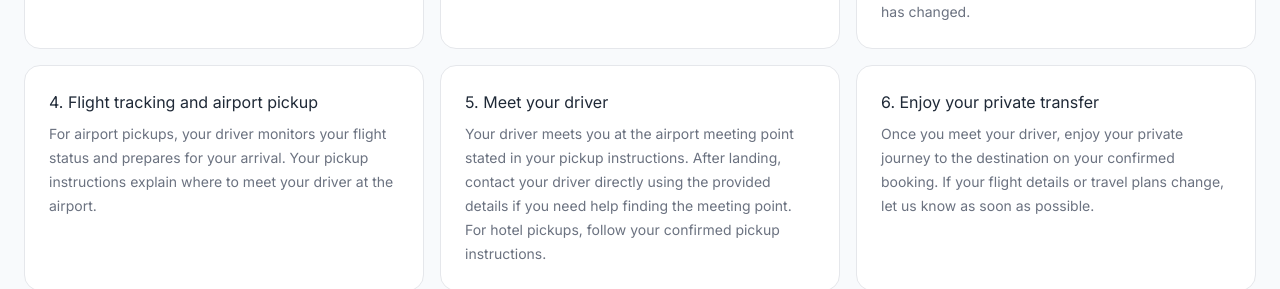
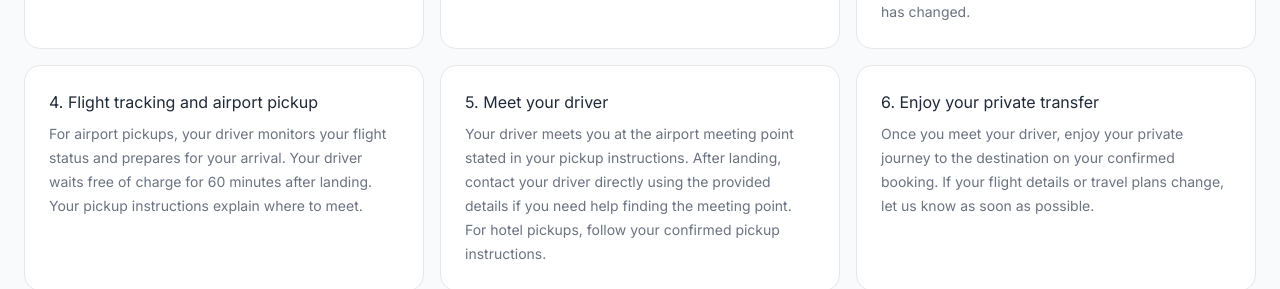
Before and after one commit to Alisnmez/vip-transfer-dalaman, a React (Vite) app in the folder frontend/: page / in a window 1280 px wide. Shown: the part 2500-2789 px from the top of the page. Built offline with nearby package versions, Linux system fonts and the light colour scheme; no server answers.

Commit message:
Show 60-minute airport waiting in relevant transfer information

```diff
--- a/frontend/src/pages/public/TransferJourneyGuide.tsx
+++ b/frontend/src/pages/public/TransferJourneyGuide.tsx
@@ -9,7 +9,7 @@ const copy = {
       ['1. Send your request', 'Choose your route, vehicle, pickup time and contact details. A request is not confirmed until our team accepts it.'],
       ['2. Receive confirmation', 'We confirm your transfer details and the applicable price and cancellation terms in writing. Keep your booking reference handy.'],
       ['3. Confirm your pickup on WhatsApp', 'Around 24 hours before your pickup, we’ll message you on WhatsApp to ask if you’re still travelling as planned. Reply to confirm or let us know if anything has changed.'],
-      ['4. Flight tracking and airport pickup', 'For airport pickups, your driver monitors your flight status and prepares for your arrival. Your pickup instructions explain where to meet your driver at the airport.'],
+      ['4. Flight tracking and airport pickup', 'For airport pickups, your driver monitors your flight status and prepares for your arrival. Your driver waits free of charge for 60 minutes after landing. Your pickup instructions explain where to meet.'],
       ['5. Meet your driver', 'Your driver meets you at the airport meeting point stated in your pickup instructions. After landing, contact your driver directly using the provided details if you need help finding the meeting point. For hotel pickups, follow your confirmed pickup instructions.'],
       ['6. Enjoy your private transfer', 'Once you meet your driver, enjoy your private journey to the destination on your confirmed booking. If your flight details or travel plans change, let us know as soon as possible.'],
     ],
@@ -23,7 +23,7 @@ const copy = {
       ['1. Anfrage senden', 'Wählen Sie Strecke, Fahrzeug, Abholzeit und Kontaktdaten. Die Anfrage gilt erst nach Bestätigung durch unser Team als gebucht.'],
       ['2. Bestätigung erhalten', 'Wir bestätigen Transferdaten, Preis und geltende Stornobedingungen schriftlich. Bewahren Sie Ihre Buchungsnummer auf.'],
       ['3. Abholung per WhatsApp bestätigen', 'Etwa 24 Stunden vor der Abholung fragen wir Sie per WhatsApp, ob Ihre Fahrt wie geplant stattfindet. Antworten Sie kurz zur Bestätigung oder teilen Sie uns Änderungen mit.'],
-      ['4. Flugverfolgung und Flughafenabholung', 'Bei Abholungen am Flughafen verfolgt Ihr Fahrer den Flugstatus und bereitet sich auf Ihre Ankunft vor. In Ihren Abholhinweisen steht, wo Sie Ihren Fahrer am Flughafen treffen.'],
+      ['4. Flugverfolgung und Flughafenabholung', 'Bei Abholungen am Flughafen verfolgt Ihr Fahrer den Flugstatus und bereitet sich auf Ihre Ankunft vor. Ihr Fahrer wartet nach der Landung 60 Minuten kostenlos. Den Treffpunkt finden Sie in Ihren Abholhinweisen.'],
       ['5. Fahrer treffen', 'Ihr Fahrer erwartet Sie am in den Abholhinweisen genannten Treffpunkt am Flughafen. Wenn Sie nach der Landung Hilfe brauchen, erreichen Sie ihn direkt über die angegebenen Kontaktdaten. Bei Hotelabholungen gelten die bestätigten Abholhinweise.'],
       ['6. Privattransfer genießen', 'Nach dem Treffen mit Ihrem Fahrer fahren Sie privat zu Ihrem bestätigten Ziel. Informieren Sie uns möglichst früh über Änderungen Ihrer Flugdaten oder Reisepläne.'],
     ],
@@ -37,7 +37,7 @@ const copy = {
       ['1. Отправьте заявку', 'Выберите маршрут, автомобиль, время подачи и укажите контакты. Заявка считается подтверждённой только после ответа нашей команды.'],
       ['2. Получите подтверждение', 'Мы письменно подтвердим детали поездки, цену и условия отмены. Сохраните номер бронирования.'],
       ['3. Подтвердите поездку в WhatsApp', 'Примерно за 24 часа до подачи машины мы напишем вам в WhatsApp и уточним, всё ли в силе. Подтвердите поездку ответным сообщением или сообщите нам об изменениях.'],
-      ['4. Отслеживание рейса и встреча в аэропорту', 'При встрече в аэропорту водитель отслеживает статус вашего рейса и готовится к прибытию. Место встречи с водителем указано в инструкции по трансферу.'],
+      ['4. Отслеживание рейса и встреча в аэропорту', 'При встрече в аэропорту водитель отслеживает статус вашего рейса и готовится к прибытию. Водитель бесплатно ждёт 60 минут после посадки самолёта. Место встречи указано в инструкции по трансферу.'],
       ['5. Встреча с водителем', 'Водитель встретит вас в указанном в инструкции месте аэропорта. После приземления при необходимости свяжитесь с ним напрямую по предоставленным контактам. При встрече у отеля следуйте подтверждённым инструкциям.'],
       ['6. Частная поездка', 'После встречи с водителем отправляйтесь в индивидуальную поездку по подтверждённому маршруту. Если данные рейса или планы изменились, сообщите нам как можно раньше.'],
     ],
```
